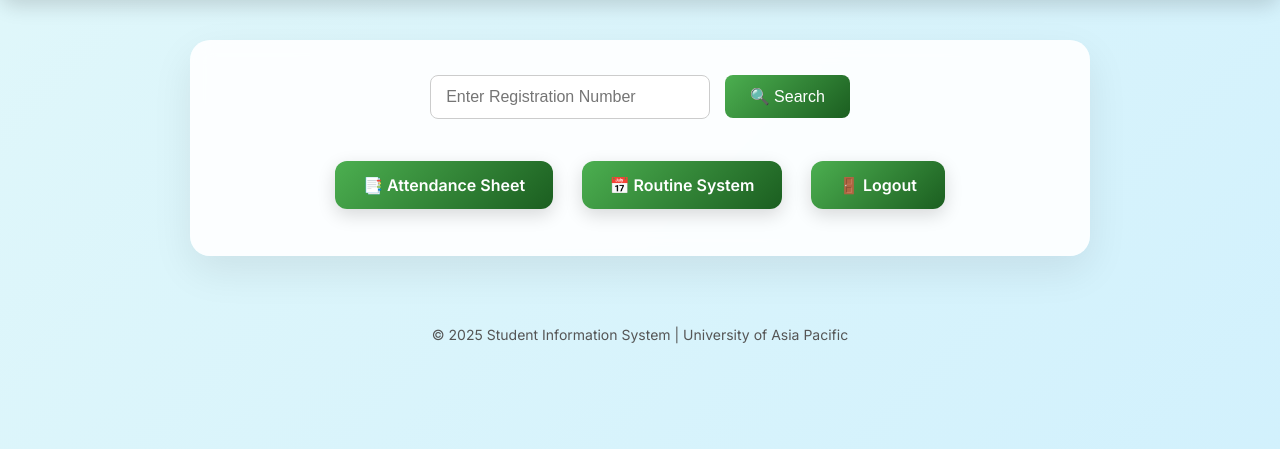
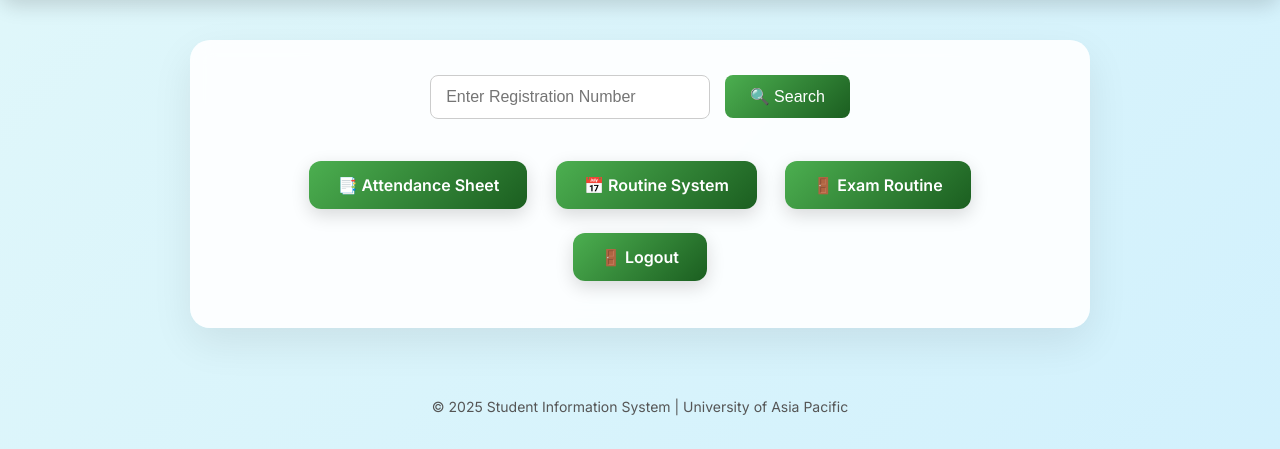
Before and after one commit to Tamim480-hub/UAP-SIS, a Django app: page /dashboard/ in a window 1280 px wide. Shown: the part 93-542 px from the top of the page. Run offline with Django 5.2, Linux system fonts and the light colour scheme.

Commit message:
Update dashboard.html

```diff
--- a/templates/student/dashboard.html
+++ b/templates/student/dashboard.html
@@ -135,6 +135,7 @@
 
     <a href="{% url 'attendance' %}" class="btn">📑 Attendance Sheet</a>
     <a href="{% url 'routine' %}" class="btn">📅 Routine System</a>
+    <a href="" class="btn">🚪 Exam Routine </a>
     <a href="{% url 'home' %}" class="btn">🚪 Logout</a>
 
 </div>
```
